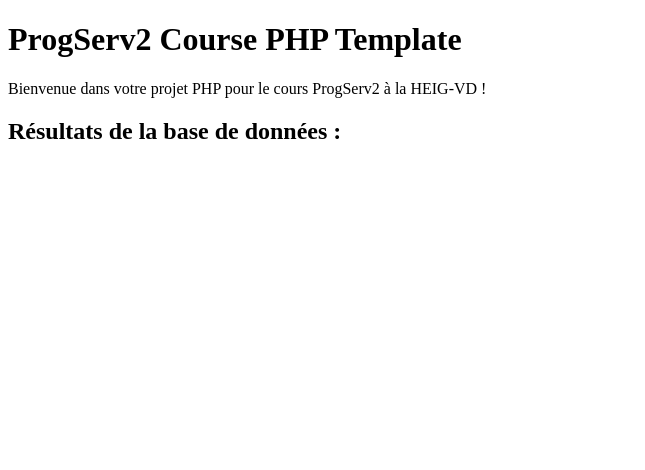
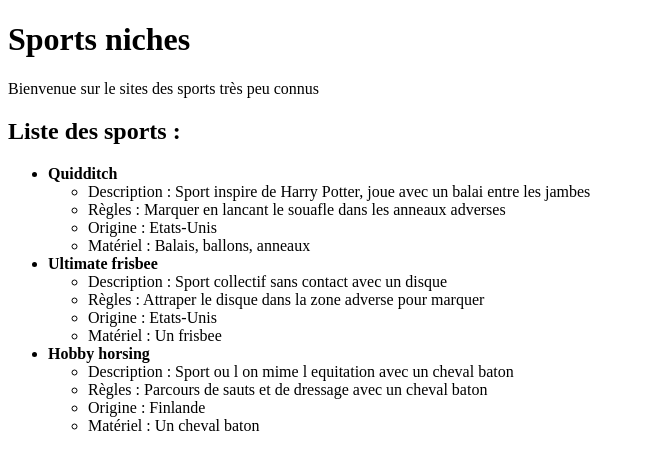
Before and after one commit to maisscorn/ProjetLibre-Maissam-Ivan, a PHP site: page / in a window 1280 px wide. Shown: the top 470 px of the page, without its empty margins (0-645 px from the left). Run offline with PHP 8.4, Linux system fonts and the light colour scheme; data comes from the database, SQL or seed files in the repository; data that the repository does not hold is empty.

Commit message:
modification de l'index.php pour le faire bien afficher

```diff
--- a/public/index.php
+++ b/public/index.php
@@ -1,7 +1,7 @@
 <?php
 const DB_HOST = 's404t4.myd.infomaniak.com';
 const DB_PORT = 3306;
-const DB_NAME = 'my_database';
+const DB_NAME = 's404t4_progserv2_sportsniches';
 const DB_USER = 's404t4_nesammais';
 const DB_PASSWORD = 'ProgServ2_SportsNiches';
 
@@ -9,7 +9,7 @@
 
 $pdo = new PDO($dsn, DB_USER, DB_PASSWORD);
 
-$sql = "SELECT * FROM my_table";
+$sql = "SELECT * FROM sport";
 
 $stmt = $pdo->prepare($sql);
 
@@ -28,18 +28,21 @@
 </head>
 
 <body>
-    <h1>ProgServ2 Course PHP Template</h1>
+    <h1>Sports niches</h1>
 
-    <p>Bienvenue dans votre projet PHP pour le cours ProgServ2 à la HEIG-VD !</p>
+    <p>Bienvenue sur le sites des sports très peu connus</p>
 
-    <h2>Résultats de la base de données :</h2>
+    <h2>Liste des sports :</h2>
 
     <ul>
         <?php foreach ($results as $row) { ?>
-            <li>ID: <?= htmlspecialchars($row['id']) ?>
+            <li>
+                <strong><?= htmlspecialchars($row['nom']) ?></strong>
                 <ul>
-                    <li>Column1: <?= htmlspecialchars($row['column1']) ?></li>
-                    <li>Column2: <?= htmlspecialchars($row['column2']) ?></li>
+                    <li>Description : <?= htmlspecialchars($row['description']) ?></li>
+                    <li>Règles : <?= htmlspecialchars($row['regles']) ?></li>
+                    <li>Origine : <?= htmlspecialchars($row['origine']) ?></li>
+                    <li>Matériel : <?= htmlspecialchars($row['materiel']) ?></li>
                 </ul>
             </li>
         <?php } ?>
```
